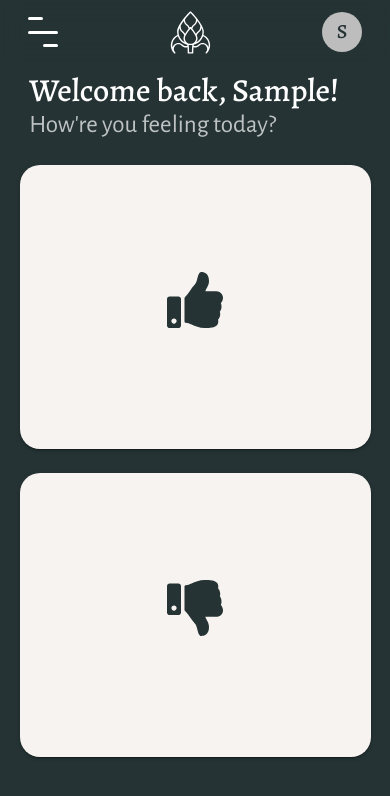
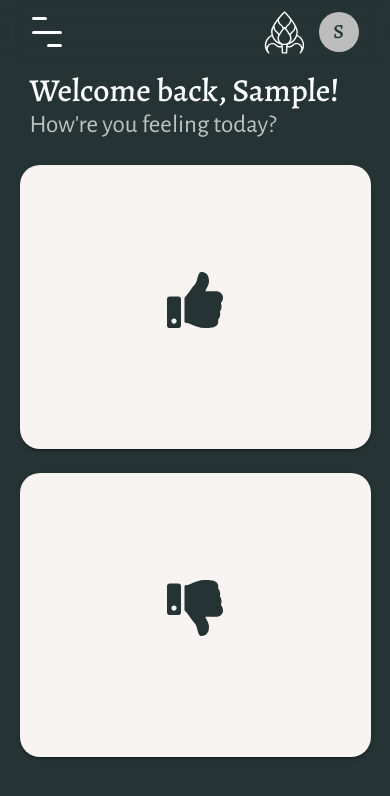
Before and after one commit to Ryan-Williams-Dev/tyoa-front-end, a React (Create React App) app: page / in a window 390 px wide. Shown: the top 796 px of the page. Built offline with nearby package versions, Linux system fonts and the light colour scheme; sample sign-in values are in the browser's storage.

Commit message:
fixed formatting of header for wide screens, need to fix on mobile

```diff
--- a/src/components/common/Header.jsx
+++ b/src/components/common/Header.jsx
@@ -69,31 +69,23 @@ function Header() {
           backdropFilter: "blur(10px)",
         }}
       >
-        <Container maxWidth="xl">
-          <Toolbar disableGutters>
-            <Typography
-              variant="h6"
-              noWrap
-              component={Link}
-              to="/"
-              sx={{
-                mr: 2,
-                display: { xs: "none", md: "flex" },
-                fontFamily: "monospace",
-                fontWeight: 700,
-                letterSpacing: ".3rem",
-                color: "inherit",
-                textDecoration: "none",
-              }}
-            >
-              T Y O A
-            </Typography>
-
+        <Container
+          maxWidth="xl"
+          sx={{
+            display: "flex",
+            justifyContent: "center",
+          }}
+        >
+          <Toolbar
+            disableGutters
+            sx={{ width: "min(90vw, 1488px)", mr: "0px" }}
+          >
             <Box
               sx={{
                 flexGrow: 1,
                 display: { xs: "flex", md: "none" },
                 alignContent: "center",
+                justifyContent: "space-between",
               }}
             >
               <IconButton
@@ -104,7 +96,6 @@ function Header() {
                 onClick={handleOpenNavMenu}
                 color="inherit"
               >
-                {/* <FaBars /> */}
                 <div className={`${anchorElNav ? "open " : " "}wrapper-menu`}>
                   <div className="line-menu half start" />
                   <div className="line-menu" />
@@ -135,6 +126,9 @@ function Header() {
                     to={`/${page.toLowerCase()}`}
                     key={page}
                     onClick={handleCloseNavMenu}
+                    sx={{
+                      textAlign: "center",
+                    }}
                   >
                     <Typography color="primary" variant="h6" textAlign="center">
                       {page}
@@ -145,7 +139,10 @@ function Header() {
             </Box>
             <LogoLink
               extraStylingContainer={{
-                flexGrow: "1",
+                flexGrow: {
+                  xs: "1",
+                  md: "0",
+                },
               }}
               extraStylingImg={{
                 maxWidth: "45px",
--- a/src/components/common/PageTitle.jsx
+++ b/src/components/common/PageTitle.jsx
@@ -4,11 +4,12 @@ function PageTitle({ children, subText }) {
   return (
     <Box
       sx={{
-        width: "85vw",
+        width: "min(90vw, 1488px)",
         display: "flex",
         flexDirection: "column",
         alignSelf: "center",
         marginY: "0.5em",
+        pl: "10px",
       }}
     >
       <Typography variant="h3" fontFamily="Alegreya">
--- a/src/pages/Dashboard.jsx
+++ b/src/pages/Dashboard.jsx
@@ -36,7 +36,7 @@ function Dashboard() {
     >
       <Box
         sx={{
-          width: "100vw",
+          width: "min(100vw, 1488px)",
           minHeight: "100%",
           display: "flex",
           flexDirection: "column",
@@ -52,7 +52,7 @@ function Dashboard() {
         <Box
           sx={{
             height: "100%",
-            width: "min(90vw, 1800px)",
+            width: "min(90vw, 1488px)",
             alignSelf: "center",
             display: "flex",
             flexDirection: "column",
--- a/src/pages/Response.jsx
+++ b/src/pages/Response.jsx
@@ -6,19 +6,22 @@ import { useEffect } from "react";
 import { toast } from "react-toastify";
 import { getResponse } from "../features/responses/responsesSlice";
 import LoadingDiv from "../components/common/LoadingDiv";
+import { useNavigate } from "react-router-dom";
 
 function Response() {
   const dispatch = useDispatch();
+  const navigate = useNavigate();
   const { isLoading, isError, message, response } = useSelector(
     (state) => state.responses
   );
   const { selectedMoods } = useSelector((state) => state.moods);
 
   useEffect(() => {
-    if (selectedMoods) {
-      dispatch(getResponse(selectedMoods));
+    if (selectedMoods.length < 1) {
+      navigate("/bad");
     }
-  }, []);
+    dispatch(getResponse(selectedMoods));
+  }, [dispatch, navigate, selectedMoods]);
 
   useEffect(() => {
     if (isError) {
```
